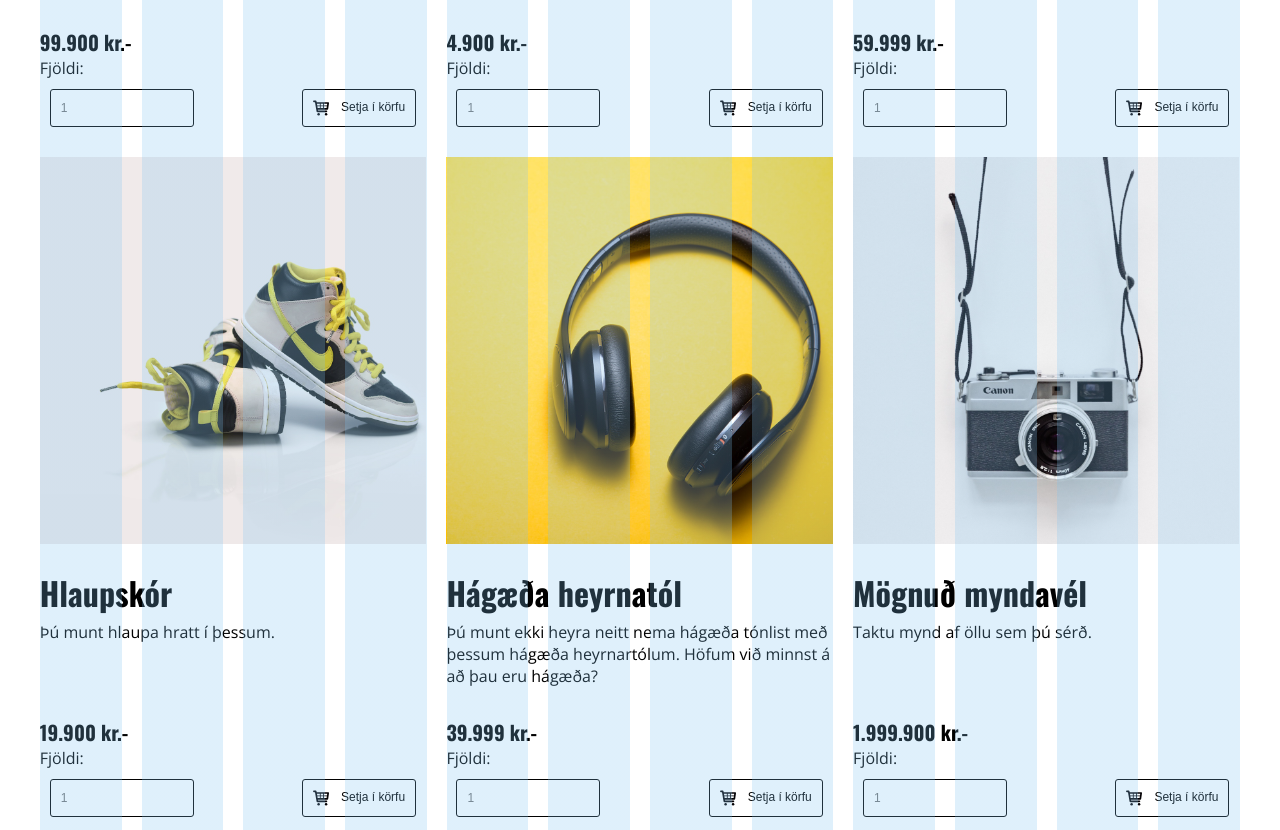
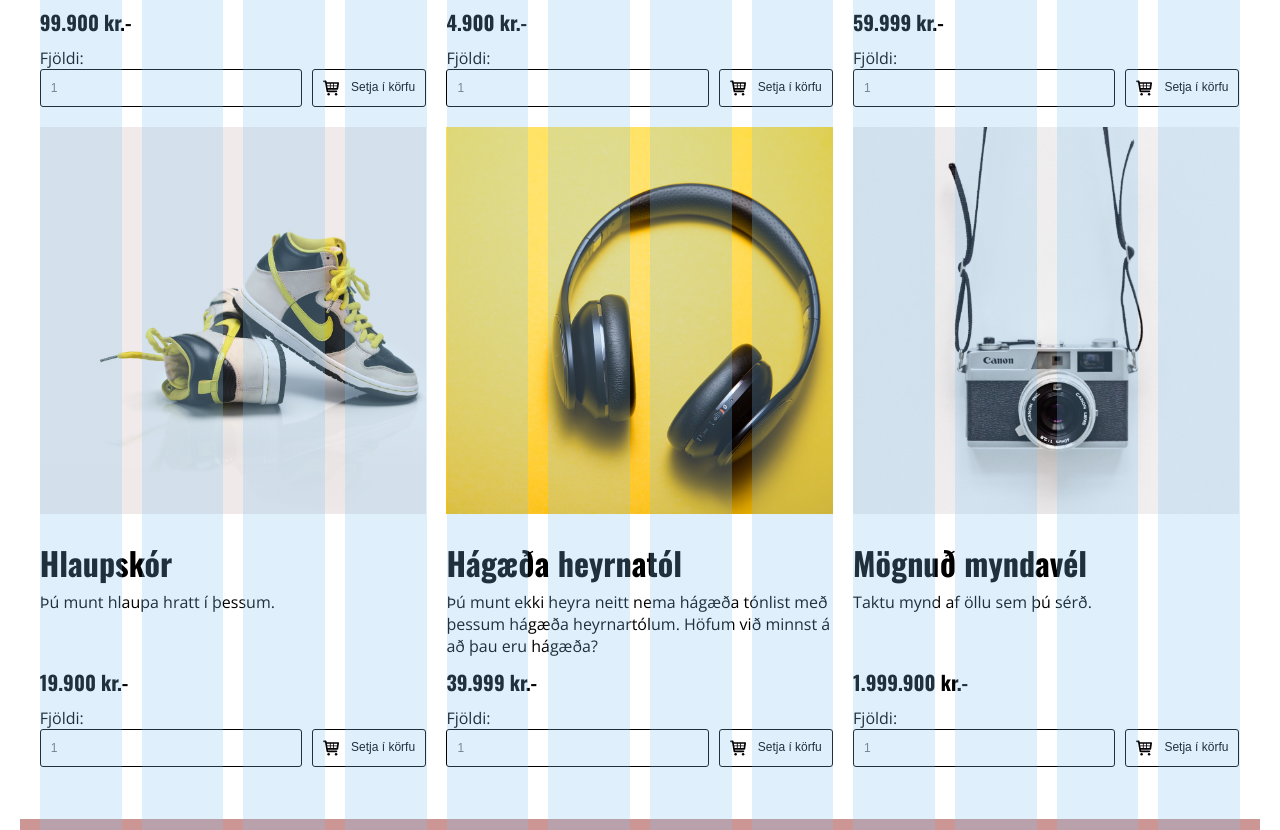
Before and after one commit to andreakristink/hopverkefni-1, a website: page pages/products.html in a window 1280 px wide. Shown: the part 647-1477 px from the top of the page. Drawn offline with nearby package versions, Linux system fonts and the light colour scheme; files that its build step writes are made by us from their sources.

Commit message:
breytt class i product
setti líka rétt active í hvern header

```diff
--- a/pages/products.html
+++ b/pages/products.html
@@ -16,8 +16,8 @@
                 <nav class="navbar__main">
                     <div class="nav__row">
                     <ul class="nav__list">
-                        <li><a class="active" href="../index.html">Forsíða</a></li>
-                        <li><a href="products.html">Vörur</a></li>
+                        <li><a href="../index.html">Forsíða</a></li>
+                        <li><a class="active" href="products.html">Vörur</a></li>
                         <li><a href="staff.html">Starfsfólk</a></li>
                     </ul>
                     <div class="nav__cart">
@@ -47,16 +47,16 @@
                             <p>99.900 kr.-</p>
                         </div>
                         <div class="card_footer">
-                            <div for="number"> Fjöldi: </div>
+                            <div for="count"> Fjöldi: </div>
                             <div class="card__input">
-                                <div class="card__fieldset">
-                                    <input type="number" name="number" id="number" placeholder="1">
+                                <div class="card__count">
+                                    <input type="count" name="count" class="count" placeholder="1">
                                 </div>
                                 <button class="item__button">
                                     <img class="button__img" src="../img/cart.svg" alt="">
                                     <p>Setja í körfu</p>
-                                    </button>
-                                </div>
+                                </button>
+                            </div>
                         </div>
                     </section>
                 </div>
@@ -77,10 +77,10 @@
                             <div class="card__price">
                                 <p>4.900 kr.-</p>
                             </div>
-                            <div for="number"> Fjöldi: </div>
+                            <div for="count"> Fjöldi: </div>
                             <div class="card__input">
-                                <div class="card__fieldset">
-                                    <input type="number" name="number" id="number" placeholder="1">
+                                <div class="card__count">
+                                    <input type="count" name="count" class="count" placeholder="1">
                                 </div>
                                 <button class="item__button">
                                     <img class="button__img" src="../img/cart.svg" alt="">
@@ -107,10 +107,10 @@
                             <div class="card__price">
                                 <p>59.999 kr.-</p>
                             </div>
-                            <div for="number"> Fjöldi: </div>
+                            <div for="count"> Fjöldi: </div>
                             <div class="card__input">
-                                <div class="card__fieldset">
-                                    <input type="number" name="number" id="number" placeholder="1">
+                                <div class="card__count">
+                                    <input type="count" name="count" class="count" placeholder="1">
                                 </div>
                                 <button class="item__button">
                                     <img class="button__img" src="../img/cart.svg" alt="">
@@ -137,10 +137,10 @@
                             <div class="card__price">
                                 <p>19.900 kr.-</p>
                             </div>
-                            <div for="number"> Fjöldi: </div>
+                            <div for="count"> Fjöldi: </div>
                             <div class="card__input">
-                                <div class="card__fieldset">
-                                        <input type="number" name="number" id="number" placeholder="1">
+                                <div class="card__count">
+                                    <input type="count" name="count" class="count" placeholder="1">
                                 </div>
                                 <button class="item__button">
                                     <img class="button__img" src="../img/cart.svg" alt="">
@@ -167,10 +167,10 @@
                             <div class="card__price">
                                 <p>39.999 kr.-</p>
                             </div>
-                            <div for="number"> Fjöldi: </div>
+                            <div for="count"> Fjöldi: </div>
                             <div class="card__input">
-                                <div class="card__fieldset">
-                                    <input type="number" name="number" id="number" placeholder="1">
+                                <div class="card__count">
+                                    <input type="count" name="count" class="count" placeholder="1">
                                 </div>
                                 <button class="item__button">
                                     <img class="button__img" src="../img/cart.svg" alt="">
@@ -197,10 +197,10 @@
                             <div class="card__price">
                                 <p>1.999.900 kr.-</p>
                             </div>
-                            <div for="number"> Fjöldi: </div>
+                            <div for="count"> Fjöldi: </div>
                             <div class="card__input">
-                                <div class="card__fieldset">
-                                    <input type="number" name="number" id="number" placeholder="1">
+                                <div class="card__count">
+                                    <input type="count" name="count" class="count" placeholder="1">
                                 </div>
                                 <button class="item__button">
                                     <img class="button__img" src="../img/cart.svg" alt="">
--- a/scss/product_card.scss
+++ b/scss/product_card.scss
@@ -14,7 +14,6 @@
     justify-content: center;
     align-self: center;
 }
-
 
 .card__row {
     display: flex;
@@ -118,38 +117,39 @@
 .card__text {
     font-family: font(main_font);
     font-size: 1rem;
-    padding-bottom: 10px;
+    margin-bottom: 10px;
 }
 
 .card__price {
     font-family: font(heading_font);
     font-size: 1.25em;
     font-weight: bold;
-    margin-top: 1em;
+    margin-bottom: 0.5em;
 }
 
 
 
 
 
+
+
+//takkar neðst á síðu
+
+
 .card__input {
-    margin: 10px;
     display: flex;
     align-items: flex-end;
 }
 
-.card__fieldset {
+.card__count {
+    width: 100%;
     flex: 1;
     margin-right: 10px;
 }
 
-.product__count {
+.count {
     width: 100%;
 }
-
-
-
-
 
 .button__img {
     max-width: 100%;
```
Also changed, not shown: pages/cart.html (+1 -1 lines), pages/staff.html (+2 -2 lines).
